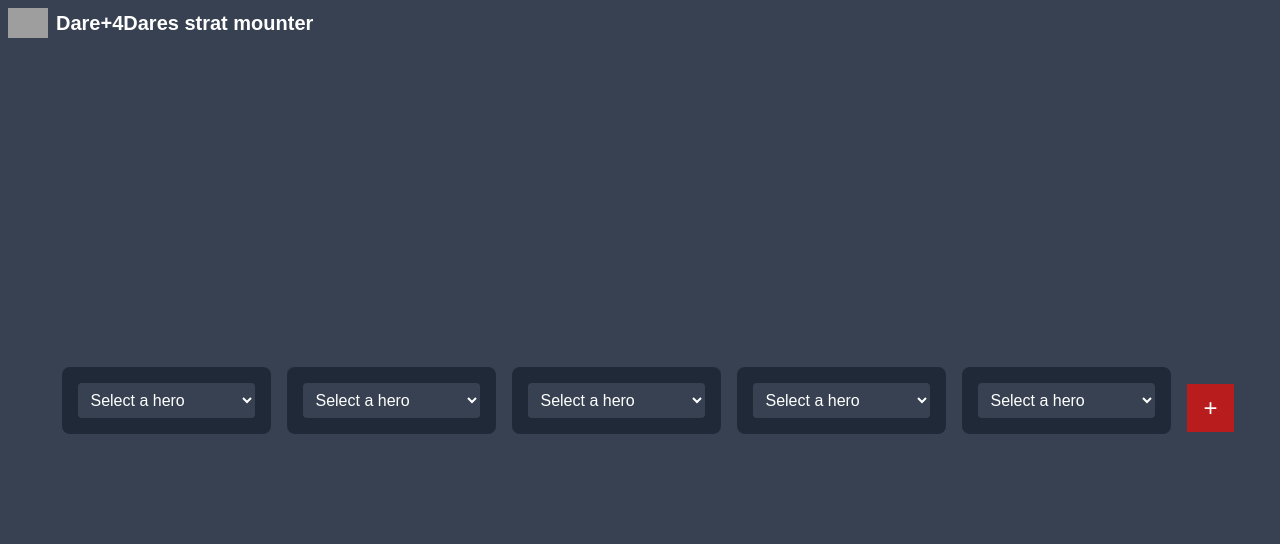
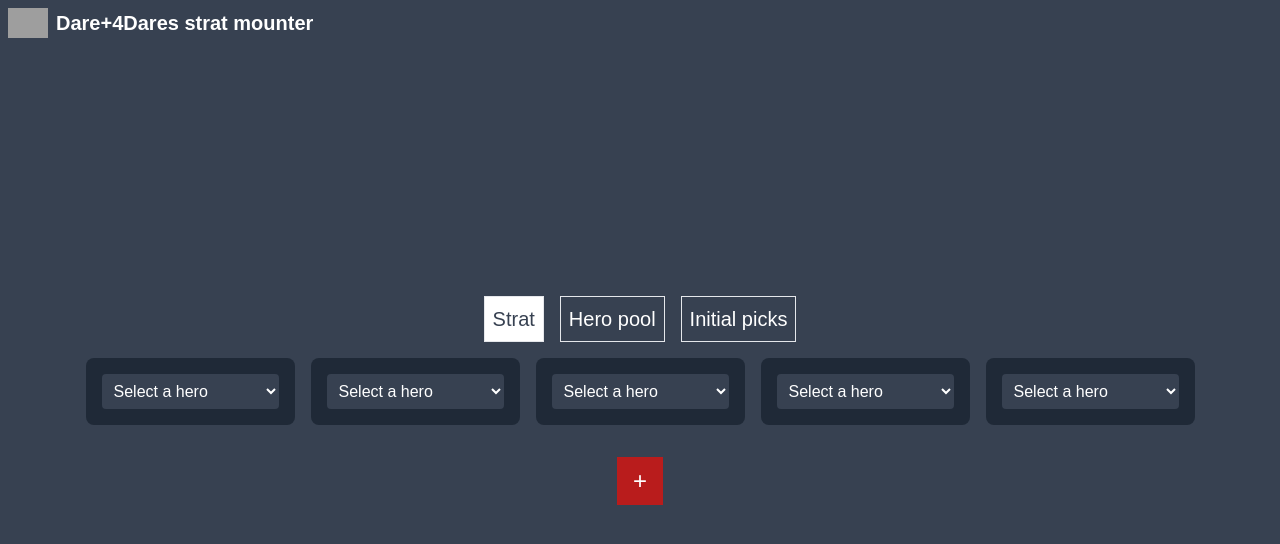
Before and after one commit to TLucas97/dare-strat-mounter, a SvelteKit app: page / in a window 1280 px wide. Shown: the top 544 px of the page. Built offline with nearby package versions, Linux system fonts and the light colour scheme; grey boxes are pictures that could not be loaded; a web font is replaced by a local one.

Commit message:
Add hero pool feature and mode selection

```diff
--- a/src/lib/square.svelte
+++ b/src/lib/square.svelte
@@ -1,6 +1,7 @@
 <script lang="ts">
 	export let heroes: any = [];
 	export let selected: any = null;
+	export let hero_pool = false;
 
 	$: image = selected ? selected.image : '';
 </script>
@@ -14,5 +15,8 @@
 	</select>
 	{#if selected}
 		<img src={image} alt={selected.name} class="w-16 h-16 rounded-full mt-5" />
+		{#if hero_pool}
+			<input type="text" placeholder="Player" class="p-2 bg-gray-700 border mt-2" />
+		{/if}
 	{/if}
 </div>
--- a/src/routes/+page.svelte
+++ b/src/routes/+page.svelte
@@ -2,6 +2,7 @@
 	import Square from '$lib/square.svelte';
 
 	let squares = 5;
+	let mode_selected = 'strat';
 	let selectedHeroes = Array(squares).fill(null);
 
 	const heroNames = [
@@ -133,12 +134,20 @@
 	}));
 
 	function addSquares() {
-		squares += 5;
+		if (mode_selected === 'strat') {
+			squares += 5;
+		} else if (mode_selected === 'hero_pool') {
+			squares += 3;
+		} else if (mode_selected === 'initial_picks') {
+			squares += 2;
+		}
 		selectedHeroes = [...selectedHeroes, ...Array(5).fill(null)];
 	}
 </script>
 
-<div class="h-screen flex items-center justify-center bg-gray-700 text-white overflow-y-auto">
+<div
+	class="h-screen flex items-center justify-center bg-gray-700 text-white overflow-y-auto flex-col"
+>
 	<div class="absolute text-white top-0 left-0 m-2 text-xl font-bold">
 		<div class="flex gap-2 items-center">
 			<img
@@ -149,9 +158,47 @@
 			Dare+4Dares strat mounter
 		</div>
 	</div>
-	<div class="grid grid-cols-5 gap-4 p-4">
+	<div class="flex gap-4 items-center">
+		<button
+			class="p-2 border text-xl"
+			class:bg-white={mode_selected === 'strat'}
+			class:text-gray-700={mode_selected === 'strat'}
+			on:click={() => {
+				mode_selected = 'strat';
+				squares = 5;
+			}}>Strat</button
+		>
+		<button
+			class="p-2 border text-xl"
+			class:bg-white={mode_selected === 'hero_pool'}
+			class:text-gray-700={mode_selected === 'hero_pool'}
+			on:click={() => {
+				mode_selected = 'hero_pool';
+				squares = 3;
+			}}>Hero pool</button
+		>
+		<button
+			class="p-2 border text-xl"
+			class:bg-white={mode_selected === 'initial_picks'}
+			class:text-gray-700={mode_selected === 'initial_picks'}
+			on:click={() => {
+				mode_selected = 'initial_picks';
+				squares = 2;
+			}}>Initial picks</button
+		>
+	</div>
+	<div
+		class="grid gap-4 p-4"
+		class:grid-cols-5={mode_selected === 'strat'}
+		class:grid-cols-3={mode_selected === 'hero_pool'}
+		class:grid-cols-2={mode_selected === 'initial_picks'}
+	>
 		{#each Array(squares) as _, i}
-			<Square {heroes} bind:selected={selectedHeroes[i]} />
+			<Square
+				{heroes}
+				bind:selected={selectedHeroes[i]}
+				hero_pool={mode_selected === 'hero_pool'}
+			/>
 		{/each}
 	</div>
 	<button class="bg-red-700 text-white px-4 py-2 mt-4 text-2xl" on:click={addSquares}>+</button>
```
